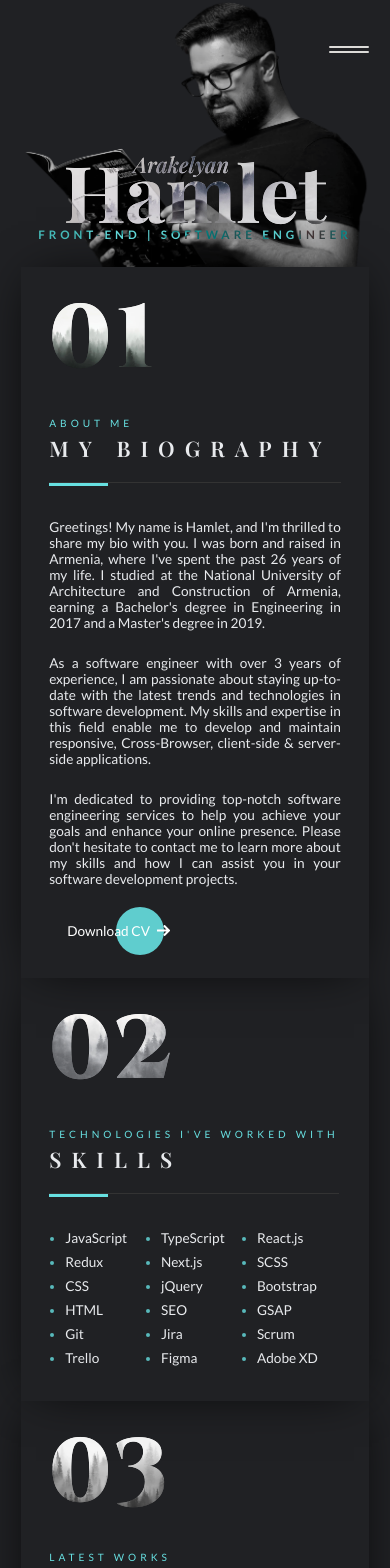
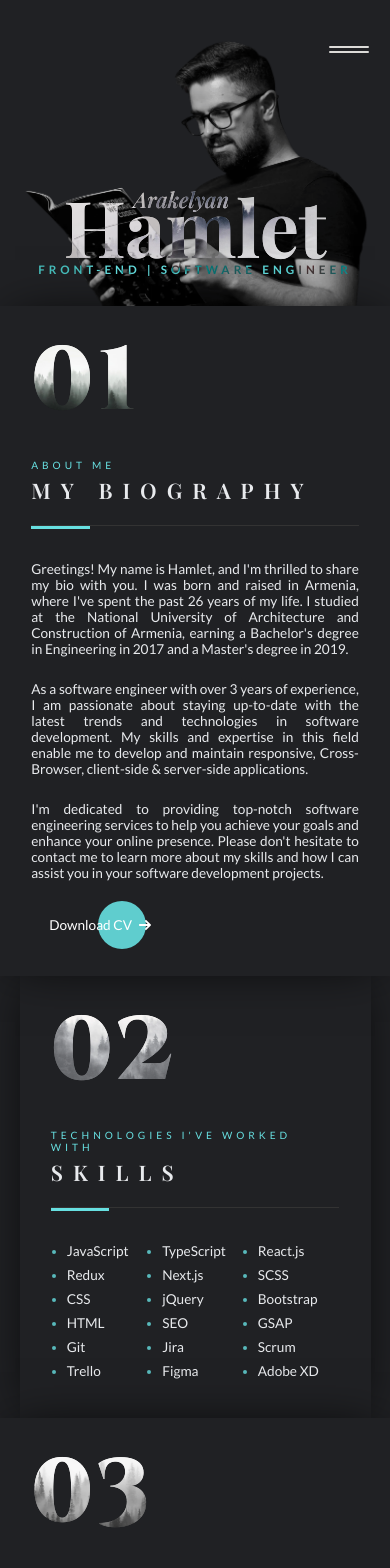
Before and after one commit to hamletaraqelyan/hamletaraqelyan.github.io, a React (Create React App) app: page / in a window 390 px wide. Shown: the top 1568 px of the page. Built offline with nearby package versions, Linux system fonts and the light colour scheme.

Commit message:
Cards mobile design update

```diff
--- a/src/components/banner/banner.scss
+++ b/src/components/banner/banner.scss
@@ -79,6 +79,8 @@
 
 @media (max-width: 480px) {
   .banner {
+    padding: 10% 5.5% 0;
+
     &Image {
       width: 100%;
       padding-top: 77%;
--- a/src/components/cards/card.scss
+++ b/src/components/cards/card.scss
@@ -65,14 +65,14 @@
 
     &Label {
       font-weight: 300;
-      font-size: .9vw;
+      font-size: 0.9vw;
       letter-spacing: 4px;
     }
 
     &Title {
       font-weight: 600;
       letter-spacing: 10px;
-      margin-top: .6rem;
+      margin-top: 0.6rem;
       font-size: 1.85vw;
     }
 
@@ -88,10 +88,16 @@
   }
 }
 
-@media(max-width: 480px) {
+@media (max-width: 480px) {
   .card {
     width: 100%;
     margin-top: 0;
+
+    &:nth-child(2n) {
+      z-index: 0;
+      width: 90%;
+      margin-inline: auto;
+    }
 
     .number {
       font-size: 23vw;
@@ -107,7 +113,7 @@
       }
 
       &Title {
-        margin-top: .3rem;
+        margin-top: 0.3rem;
         font-size: 5.5vw;
       }
 
--- a/src/styles/App.scss
+++ b/src/styles/App.scss
@@ -8,3 +8,9 @@
   transition: background-color 0.5s ease, color 0.4s ease;
   will-change: background-color, color;
 }
+
+@media (max-width: 480px) {
+  .App {
+    padding: 0;
+  }
+}
```
